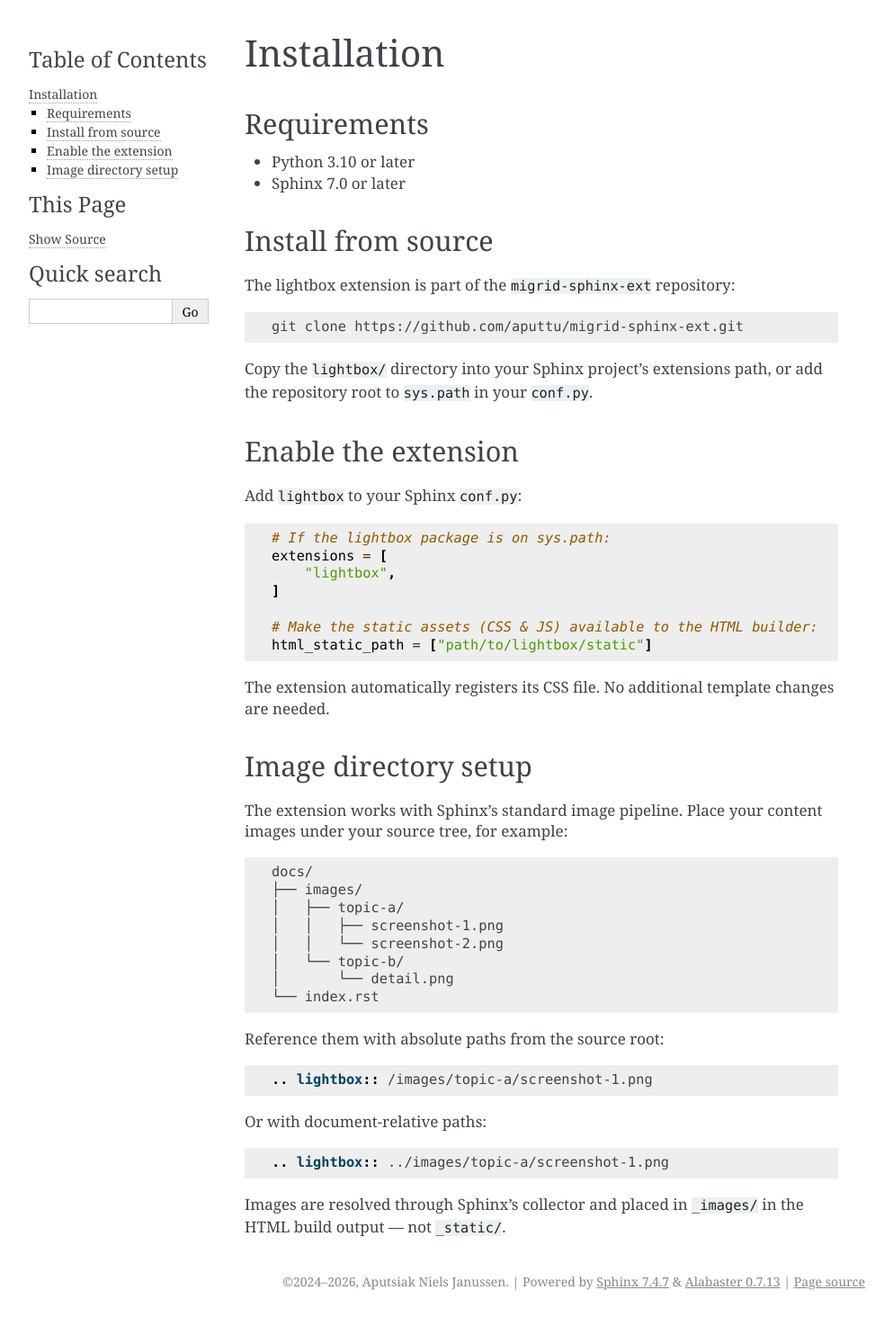
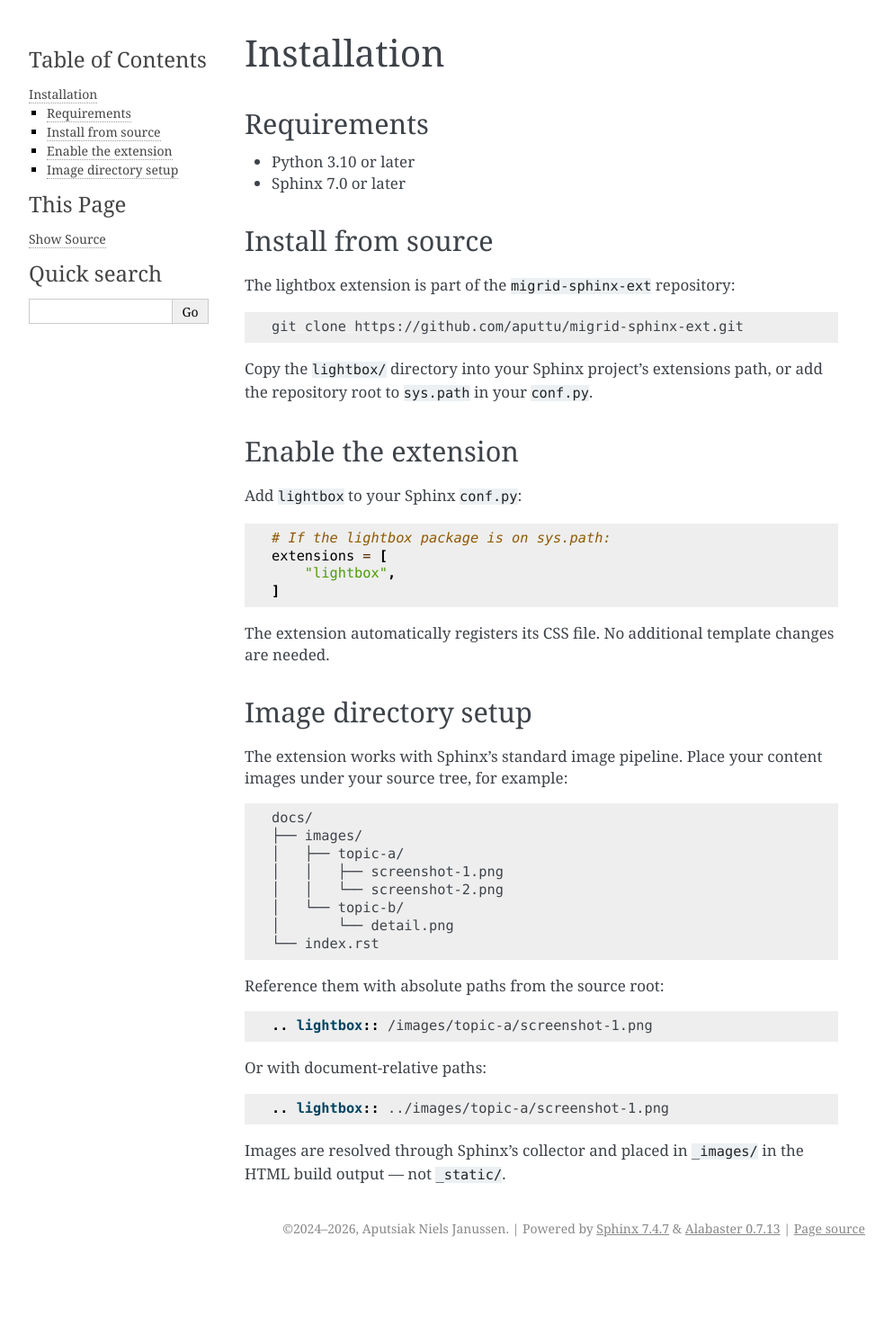
Before and after one commit to aputtu/sphinx-lightbox, a Sphinx documentation site: the page built from docs/installation.rst, in a window 1280 px wide. Shown: the whole page at 90% size, without its empty margins (148-1141 px from the left). Built offline with Sphinx 7.4.7, drawn with Linux system fonts in a browser that asks for light colours; the version number is read from the project's files by our own code; after the commit the page ends 1405 px from its top, so only the background shows below that.

Commit message:
chore: no need to set path for static assets

```diff
--- a/docs/installation.rst
+++ b/docs/installation.rst
@@ -31,9 +31,6 @@ Add ``lightbox`` to your Sphinx ``conf.py``:
    extensions = [
        "lightbox",
    ]
-
-   # Make the static assets (CSS & JS) available to the HTML builder:
-   html_static_path = ["path/to/lightbox/static"]
 
 The extension automatically registers its CSS file.  No additional template
 changes are needed.
```
